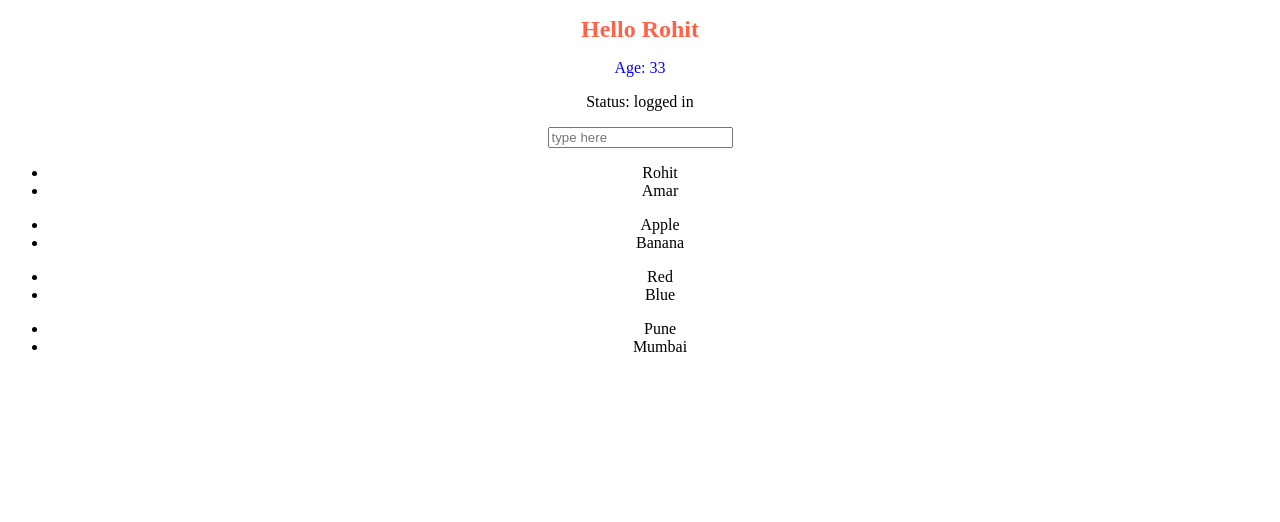
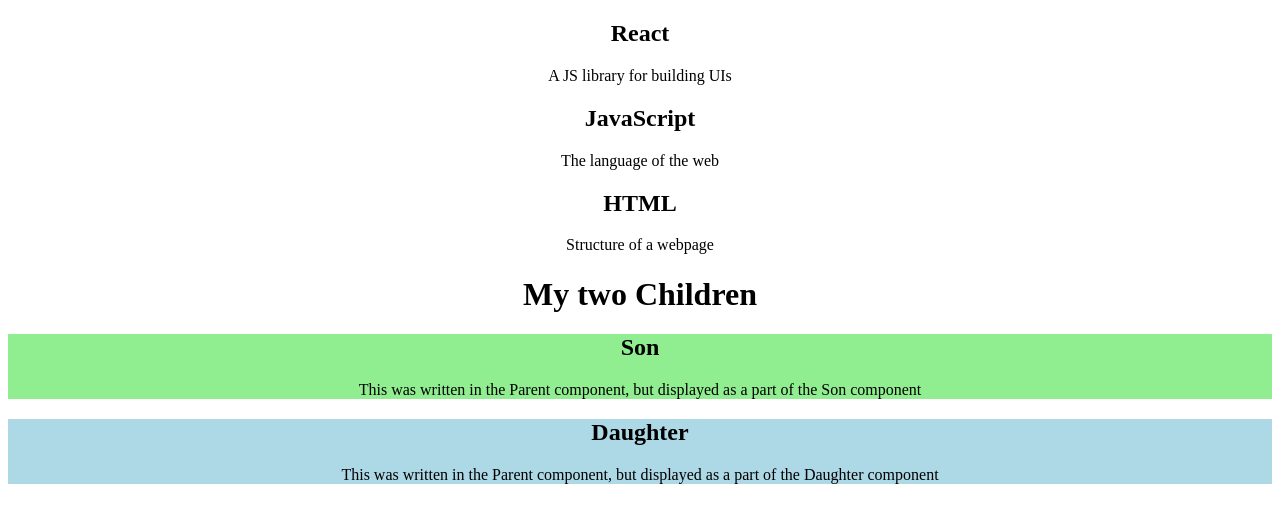
Before and after one commit to rohitware/react-playground, a React app: page / in a window 1280 px wide. Shown: the top 522 px of the page. Built offline with nearby package versions, Linux system fonts and the light colour scheme; the HTML template or start-up script is replaced by a standard one.

Commit message:
learn: add components and props practice

```diff
--- a/src/App.jsx
+++ b/src/App.jsx
@@ -1,10 +1,20 @@
 import JSXBasics from "./jsx-basic/JSXBasics";
 import JSXBasics2 from "./jsx-basic/JSXBasics2";
+import Greeting from "./component-props/Greeting";
+import Card from "./component-props/Card";
+import Parent from "./component-props/Parent";
+
 function App() {
   return (
     <div>
       {/* <JSXBasics /> */}
-      <JSXBasics2 />
+      {/* <JSXBasics2 /> */}
+      {/* <Greeting /> */}
+      <Card title="React" text="A JS library for building UIs" />
+      <Card title="JavaScript" text="The language of the web" />
+      <Card title="HTML" text="Structure of a webpage" />
+
+      <Parent />
     </div>
   );
 }
--- /dev/null
+++ b/src/component-props/Card.jsx
@@ -0,0 +1,12 @@
+import React from "react";
+
+function Card({ title, text }) {
+  return (
+    <div>
+      <h2>{title}</h2>
+      <p>{text}</p>
+    </div>
+  );
+}
+
+export default Card;
--- /dev/null
+++ b/src/component-props/Parent.jsx
@@ -0,0 +1,38 @@
+function Son(props) {
+  return (
+    <div style={{ background: "lightgreen" }}>
+      <h2>Son</h2>
+      <div>{props.children}</div>
+    </div>
+  );
+}
+
+function Daughter(props) {
+  return (
+    <div style={{ background: "lightblue" }}>
+      <h2>Daughter</h2>
+      <div>{props.children}</div>
+    </div>
+  );
+}
+
+function Parent() {
+  return (
+    <div>
+      <h1>My two Children</h1>
+      <Son>
+        <p>
+          This was written in the Parent component, but displayed as a part of
+          the Son component
+        </p>
+      </Son>
+      <Daughter>
+        <p>
+          This was written in the Parent component, but displayed as a part of
+          the Daughter component
+        </p>
+      </Daughter>
+    </div>
+  );
+}
+export default Parent;
```
